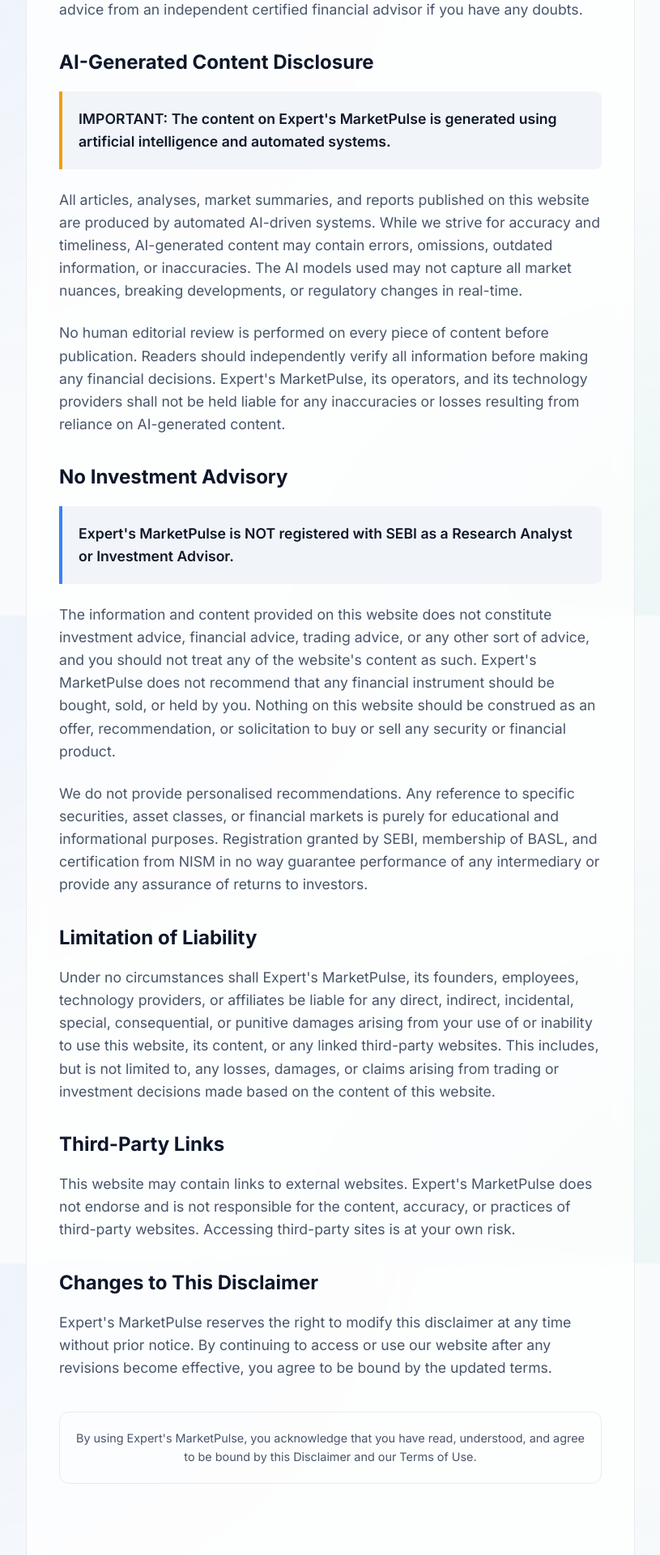
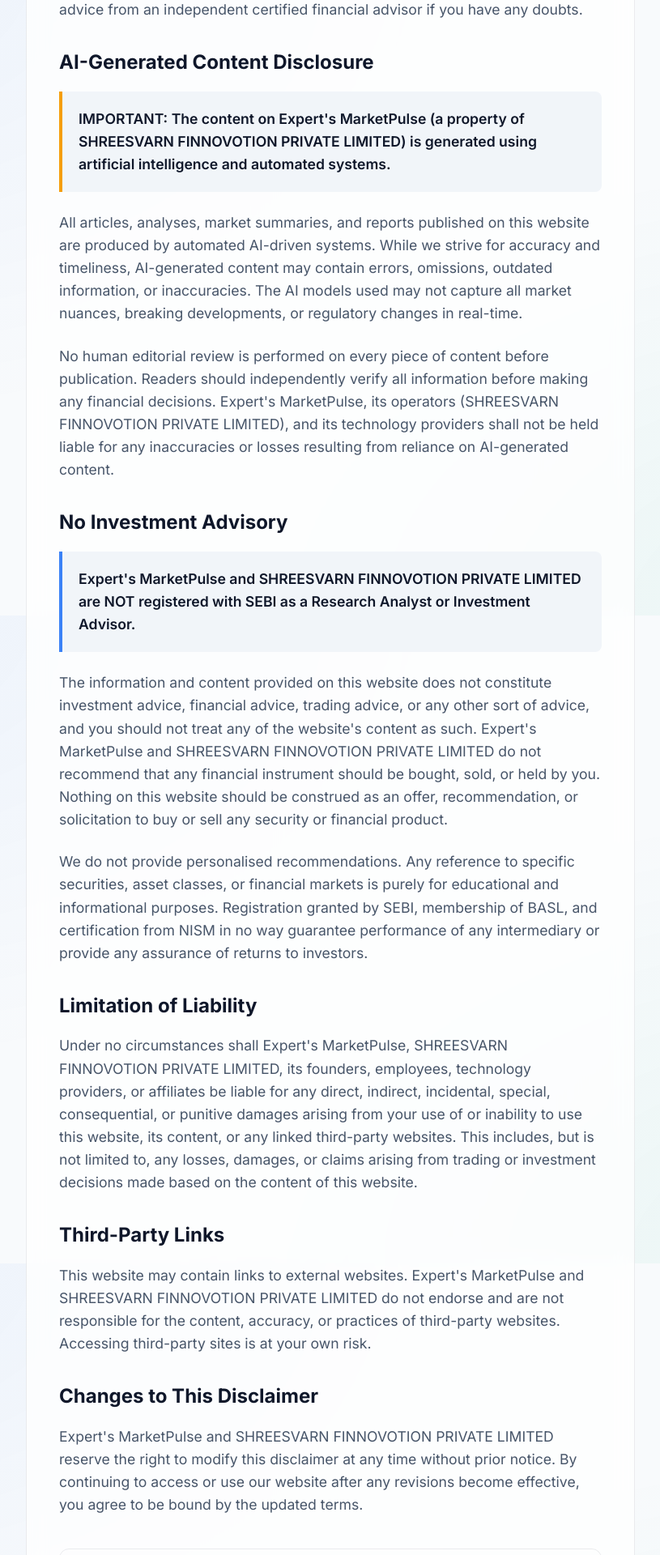
Before and after one commit to cyberbuzz001/market-pulse, a Next.js app: page /disclaimer in a window 1280 px wide. Shown: the part 840-2760 px from the top of the page at 81% size, without its empty margins (232-1047 px from the left). Built offline with nearby package versions, Linux system fonts and the light colour scheme; no server answers.

Commit message:
Update legal pages to reflect SHREESVARN FINNOVOTION PRIVATE LIMITED ownership

```diff
--- a/app/about/page.tsx
+++ b/app/about/page.tsx
@@ -10,7 +10,7 @@
         <h1 style={{ fontSize: '2.5rem', marginBottom: '24px' }}>About Expert's MarketPulse</h1>
         <div className="prose">
           <p>
-            Welcome to <strong>Expert's MarketPulse</strong>, India's premier destination for real-time stock market insights, deep-dive company analysis, and comprehensive coverage of the NSE and BSE.
+            Welcome to <strong>Expert's MarketPulse</strong> (a property of <strong>SHREESVARN FINNOVOTION PRIVATE LIMITED</strong>), India's premier destination for real-time stock market insights, deep-dive company analysis, and comprehensive coverage of the NSE and BSE.
           </p>
           <p>
             Our mission is to empower retail investors, financial professionals, and market enthusiasts with highly accurate, data-driven, and unbiased news. In a market flooded with noise, we provide clarity.
@@ -35,7 +35,7 @@
           <div style={{ marginTop: '24px', padding: '20px', borderLeft: '4px solid var(--primary)', background: 'var(--secondary)', borderRadius: '0 8px 8px 0' }}>
             <h4 style={{ margin: '0 0 8px 0', color: 'var(--foreground)' }}>SEBI Regulatory Disclaimer</h4>
             <p style={{ margin: 0, fontSize: '0.9rem', color: 'var(--text-muted)' }}>
-              Expert's MarketPulse is an independent financial education portal. We are NOT a SEBI-registered investment advisor. Under no circumstances does any information posted on this site represent a recommendation to buy or sell securities. Investments in the securities market are subject to market risks.
+              Expert's MarketPulse and SHREESVARN FINNOVOTION PRIVATE LIMITED are independent financial education portals. We are NOT a SEBI-registered investment advisor. Under no circumstances does any information posted on this site represent a recommendation to buy or sell securities. Investments in the securities market are subject to market risks.
             </p>
           </div>
         </div>
--- a/app/contact/page.tsx
+++ b/app/contact/page.tsx
@@ -10,7 +10,7 @@
         <h1 style={{ fontSize: '2.5rem', marginBottom: '24px' }}>Contact Us</h1>
         <div className="prose">
           <p>
-            Have a question, feedback, or a news tip? We'd love to hear from you. At Expert's MarketPulse, we are dedicated to providing the most accurate and up-to-date Indian stock market news. Your feedback helps us improve our coverage.
+            Have a question, feedback, or a news tip? We'd love to hear from you. At Expert's MarketPulse (operated by <strong>SHREESVARN FINNOVOTION PRIVATE LIMITED</strong>), we are dedicated to providing the most accurate and up-to-date Indian stock market news. Your feedback helps us improve our coverage.
           </p>
 
           <div style={{ marginTop: '32px', background: 'var(--secondary)', padding: '24px', borderRadius: '12px', border: '1px solid var(--glass-border)' }}>
--- a/app/disclaimer/page.tsx
+++ b/app/disclaimer/page.tsx
@@ -24,21 +24,21 @@
 
           <h2 style={{ marginTop: '32px', marginBottom: '16px', fontSize: '1.5rem' }}>AI-Generated Content Disclosure</h2>
           <div style={{ padding: '20px', borderLeft: '4px solid #f59e0b', background: 'var(--secondary)', borderRadius: '0 8px 8px 0', marginBottom: '24px' }}>
-            <p style={{ margin: 0, fontWeight: 600, color: 'var(--foreground)' }}>IMPORTANT: The content on Expert&apos;s MarketPulse is generated using artificial intelligence and automated systems.</p>
+            <p style={{ margin: 0, fontWeight: 600, color: 'var(--foreground)' }}>IMPORTANT: The content on Expert&apos;s MarketPulse (a property of SHREESVARN FINNOVOTION PRIVATE LIMITED) is generated using artificial intelligence and automated systems.</p>
           </div>
           <p style={{ color: 'var(--text-muted)' }}>
             All articles, analyses, market summaries, and reports published on this website are produced by automated AI-driven systems. While we strive for accuracy and timeliness, AI-generated content may contain errors, omissions, outdated information, or inaccuracies. The AI models used may not capture all market nuances, breaking developments, or regulatory changes in real-time.
           </p>
           <p style={{ color: 'var(--text-muted)' }}>
-            No human editorial review is performed on every piece of content before publication. Readers should independently verify all information before making any financial decisions. Expert&apos;s MarketPulse, its operators, and its technology providers shall not be held liable for any inaccuracies or losses resulting from reliance on AI-generated content.
+            No human editorial review is performed on every piece of content before publication. Readers should independently verify all information before making any financial decisions. Expert&apos;s MarketPulse, its operators (SHREESVARN FINNOVOTION PRIVATE LIMITED), and its technology providers shall not be held liable for any inaccuracies or losses resulting from reliance on AI-generated content.
           </p>
 
           <h2 style={{ marginTop: '32px', marginBottom: '16px', fontSize: '1.5rem' }}>No Investment Advisory</h2>
           <div style={{ padding: '20px', borderLeft: '4px solid #3b82f6', background: 'var(--secondary)', borderRadius: '0 8px 8px 0', marginBottom: '24px' }}>
-            <p style={{ margin: 0, fontWeight: 600, color: 'var(--foreground)' }}>Expert&apos;s MarketPulse is NOT registered with SEBI as a Research Analyst or Investment Advisor.</p>
+            <p style={{ margin: 0, fontWeight: 600, color: 'var(--foreground)' }}>Expert&apos;s MarketPulse and SHREESVARN FINNOVOTION PRIVATE LIMITED are NOT registered with SEBI as a Research Analyst or Investment Advisor.</p>
           </div>
           <p style={{ color: 'var(--text-muted)' }}>
-            The information and content provided on this website does not constitute investment advice, financial advice, trading advice, or any other sort of advice, and you should not treat any of the website&apos;s content as such. Expert&apos;s MarketPulse does not recommend that any financial instrument should be bought, sold, or held by you. Nothing on this website should be construed as an offer, recommendation, or solicitation to buy or sell any security or financial product.
+            The information and content provided on this website does not constitute investment advice, financial advice, trading advice, or any other sort of advice, and you should not treat any of the website&apos;s content as such. Expert&apos;s MarketPulse and SHREESVARN FINNOVOTION PRIVATE LIMITED do not recommend that any financial instrument should be bought, sold, or held by you. Nothing on this website should be construed as an offer, recommendation, or solicitation to buy or sell any security or financial product.
           </p>
           <p style={{ color: 'var(--text-muted)' }}>
             We do not provide personalised recommendations. Any reference to specific securities, asset classes, or financial markets is purely for educational and informational purposes. Registration granted by SEBI, membership of BASL, and certification from NISM in no way guarantee performance of any intermediary or provide any assurance of returns to investors.
@@ -46,22 +46,22 @@
 
           <h2 style={{ marginTop: '32px', marginBottom: '16px', fontSize: '1.5rem' }}>Limitation of Liability</h2>
           <p style={{ color: 'var(--text-muted)' }}>
-            Under no circumstances shall Expert&apos;s MarketPulse, its founders, employees, technology providers, or affiliates be liable for any direct, indirect, incidental, special, consequential, or punitive damages arising from your use of or inability to use this website, its content, or any linked third-party websites. This includes, but is not limited to, any losses, damages, or claims arising from trading or investment decisions made based on the content of this website.
+            Under no circumstances shall Expert&apos;s MarketPulse, SHREESVARN FINNOVOTION PRIVATE LIMITED, its founders, employees, technology providers, or affiliates be liable for any direct, indirect, incidental, special, consequential, or punitive damages arising from your use of or inability to use this website, its content, or any linked third-party websites. This includes, but is not limited to, any losses, damages, or claims arising from trading or investment decisions made based on the content of this website.
           </p>
 
           <h2 style={{ marginTop: '32px', marginBottom: '16px', fontSize: '1.5rem' }}>Third-Party Links</h2>
           <p style={{ color: 'var(--text-muted)' }}>
-            This website may contain links to external websites. Expert&apos;s MarketPulse does not endorse and is not responsible for the content, accuracy, or practices of third-party websites. Accessing third-party sites is at your own risk.
+            This website may contain links to external websites. Expert&apos;s MarketPulse and SHREESVARN FINNOVOTION PRIVATE LIMITED do not endorse and are not responsible for the content, accuracy, or practices of third-party websites. Accessing third-party sites is at your own risk.
           </p>
 
           <h2 style={{ marginTop: '32px', marginBottom: '16px', fontSize: '1.5rem' }}>Changes to This Disclaimer</h2>
           <p style={{ color: 'var(--text-muted)' }}>
-            Expert&apos;s MarketPulse reserves the right to modify this disclaimer at any time without prior notice. By continuing to access or use our website after any revisions become effective, you agree to be bound by the updated terms.
+            Expert&apos;s MarketPulse and SHREESVARN FINNOVOTION PRIVATE LIMITED reserve the right to modify this disclaimer at any time without prior notice. By continuing to access or use our website after any revisions become effective, you agree to be bound by the updated terms.
           </p>
 
           <div style={{ marginTop: '40px', padding: '20px', border: '1px solid var(--glass-border)', borderRadius: '12px', textAlign: 'center' }}>
             <p style={{ margin: 0, fontSize: '0.9rem', color: 'var(--text-muted)' }}>
-              By using Expert&apos;s MarketPulse, you acknowledge that you have read, understood, and agree to be bound by this Disclaimer and our Terms of Use.
+              By using Expert&apos;s MarketPulse, you acknowledge that you have read, understood, and agree to be bound by this Disclaimer and our Terms of Use, including those set forth by SHREESVARN FINNOVOTION PRIVATE LIMITED.
             </p>
           </div>
         </div>
--- a/app/privacy/page.tsx
+++ b/app/privacy/page.tsx
@@ -11,7 +11,7 @@
         <div className="prose">
           <p>Effective Date: June 3, 2026</p>
           <p>
-            At <strong>Expert's MarketPulse</strong>, the privacy of our visitors is of extreme importance to us. This document details the types of personal information collected, processed, and our compliance with financial publication rules in India.
+            At <strong>Expert's MarketPulse</strong>, a property of <strong>SHREESVARN FINNOVOTION PRIVATE LIMITED</strong>, the privacy of our visitors is of extreme importance to us. This document details the types of personal information collected, processed, and our compliance with financial publication rules in India.
           </p>
 
           <h2 style={{ marginTop: '32px', marginBottom: '16px', fontSize: '1.5rem' }}>Google AdSense & DoubleClick Cookies</h2>
@@ -23,14 +23,14 @@
 
           <h2 style={{ marginTop: '32px', marginBottom: '16px', fontSize: '1.5rem' }}>Log Files</h2>
           <p>
-            Expert's MarketPulse uses standard web server log files (IP addresses, browser type, ISP, time stamps, referring URLs) purely to analyze site performance, detect security anomalies, and ensure our automated site features load smoothly.
+            Expert's MarketPulse (operated by SHREESVARN FINNOVOTION PRIVATE LIMITED) uses standard web server log files (IP addresses, browser type, ISP, time stamps, referring URLs) purely to analyze site performance, detect security anomalies, and ensure our automated site features load smoothly.
           </p>
 
           <h2 style={{ marginTop: '32px', marginBottom: '16px', fontSize: '1.5rem' }}>SEBI Regulatory Disclaimer & Risk Warning</h2>
           <div style={{ padding: '20px', borderLeft: '4px solid #ef4444', background: 'var(--secondary)', borderRadius: '0 8px 8px 0', marginBottom: '24px' }}>
             <p style={{ margin: 0, fontWeight: 600 }}>WARNING: Investment in the securities market are subject to market risks. Read all related documents carefully before investing.</p>
             <p style={{ marginTop: '12px', marginBottom: 0, fontSize: '0.95rem' }}>
-              Expert's MarketPulse is an automated financial reporting and simulation portal. We are NOT registered with the Securities and Exchange Board of India (SEBI) as a research analyst or investment advisor. The information provided here is for educational, analytical, and informational purposes only. It should not be construed as investment, trading, or financial advice.
+              Expert's MarketPulse is an automated financial reporting and simulation portal operated by SHREESVARN FINNOVOTION PRIVATE LIMITED. We are NOT registered with the Securities and Exchange Board of India (SEBI) as a research analyst or investment advisor. The information provided here is for educational, analytical, and informational purposes only. It should not be construed as investment, trading, or financial advice.
             </p>
           </div>
 
```
